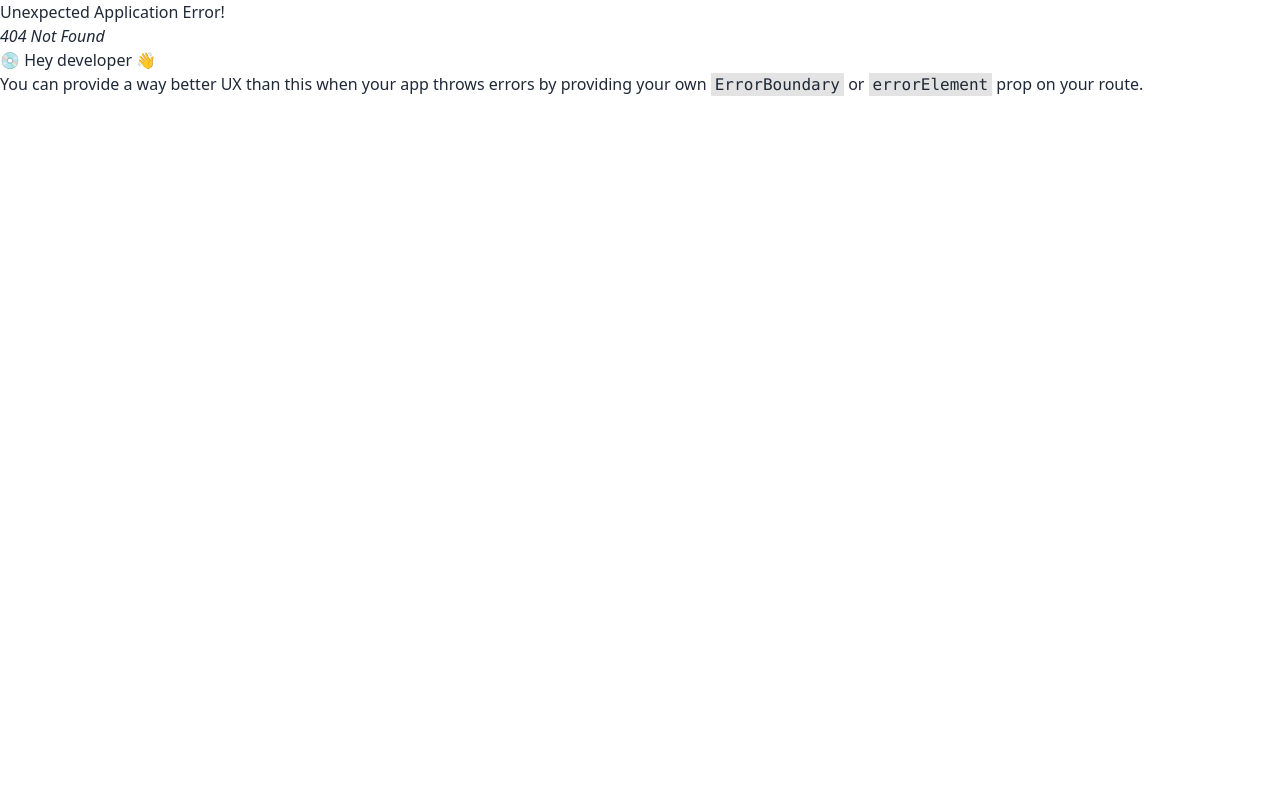
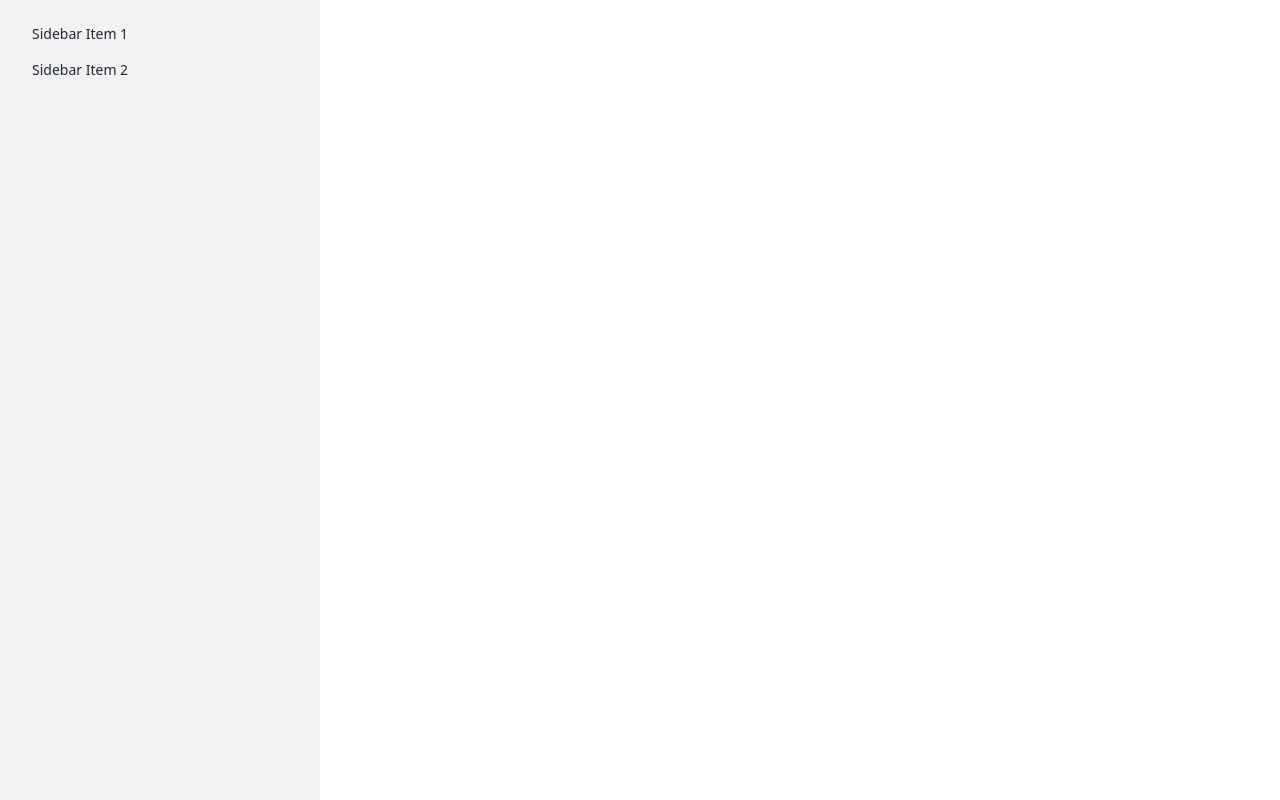
Before and after one commit to ashraf56/House-hunter, a React (Vite) app: page /dashboard in a window 1280 px wide. Before the commit this address had no page. Built offline with nearby package versions, Linux system fonts and the light colour scheme.

Commit message:
dashboard section started

```diff
--- /dev/null
+++ b/src/Dashboard/Dashboard.jsx
@@ -0,0 +1,28 @@
+import React from 'react';
+import { Outlet } from 'react-router-dom';
+
+const Dashboard = () => {
+    return (
+        <div>
+            <div className="drawer lg:drawer-open">
+  <input id="my-drawer-2" type="checkbox" className="drawer-toggle" />
+  <div className="drawer-content flex flex-col items-center justify-center">
+    <Outlet/>
+    <label htmlFor="my-drawer-2" className="btn btn-primary drawer-button lg:hidden">Open drawer</label>
+
+  </div>
+  <div className="drawer-side">
+    <label htmlFor="my-drawer-2" aria-label="close sidebar" className="drawer-overlay"></label>
+    <ul className="menu p-4 w-80 min-h-full bg-base-200 text-base-content">
+      {/* Sidebar content here */}
+      <li><a>Sidebar Item 1</a></li>
+      <li><a>Sidebar Item 2</a></li>
+    </ul>
+
+  </div>
+</div>
+        </div>
+    );
+};
+
+export default Dashboard;
--- a/src/Homelayout.jsx
+++ b/src/Homelayout.jsx
@@ -1,5 +1,5 @@
 import React from 'react';
-import App from './App';
+
 import { Outlet } from 'react-router-dom';
 import Navbar from './Navbar/Navbar';
 
--- a/src/Signup/SIgnup.jsx
+++ b/src/Signup/SIgnup.jsx
@@ -68,7 +68,16 @@ const SIgnup = () => {
                                 <input type="password" placeholder="password" className="input input-bordered" {...register("password")} required />
 
                             </div>
+                            <div className="form-control">
+                                <label className="label">
+                                    <span className="label-text">Role</span>
+                                </label>
+                                <select className="select select-bordered w-full " {...register("role")}>
 
+                                    <option value='House Renter'>House Renter</option>
+                                    <option value='House Owner '>House Owner </option>
+                                </select>
+                            </div>
                             <div className="form-control mt-6">
                                 <button className="btn btn-primary">Signup</button>
                             </div>
--- a/src/main.jsx
+++ b/src/main.jsx
@@ -1,6 +1,6 @@
 import React from 'react'
 import ReactDOM from 'react-dom/client'
-import App from './App.jsx'
+
 import './index.css'
 import { RouterProvider } from 'react-router-dom'
 import router from './route/Route.jsx'
```
Also changed, not shown: src/route/Route.jsx (+11 -0 lines).
